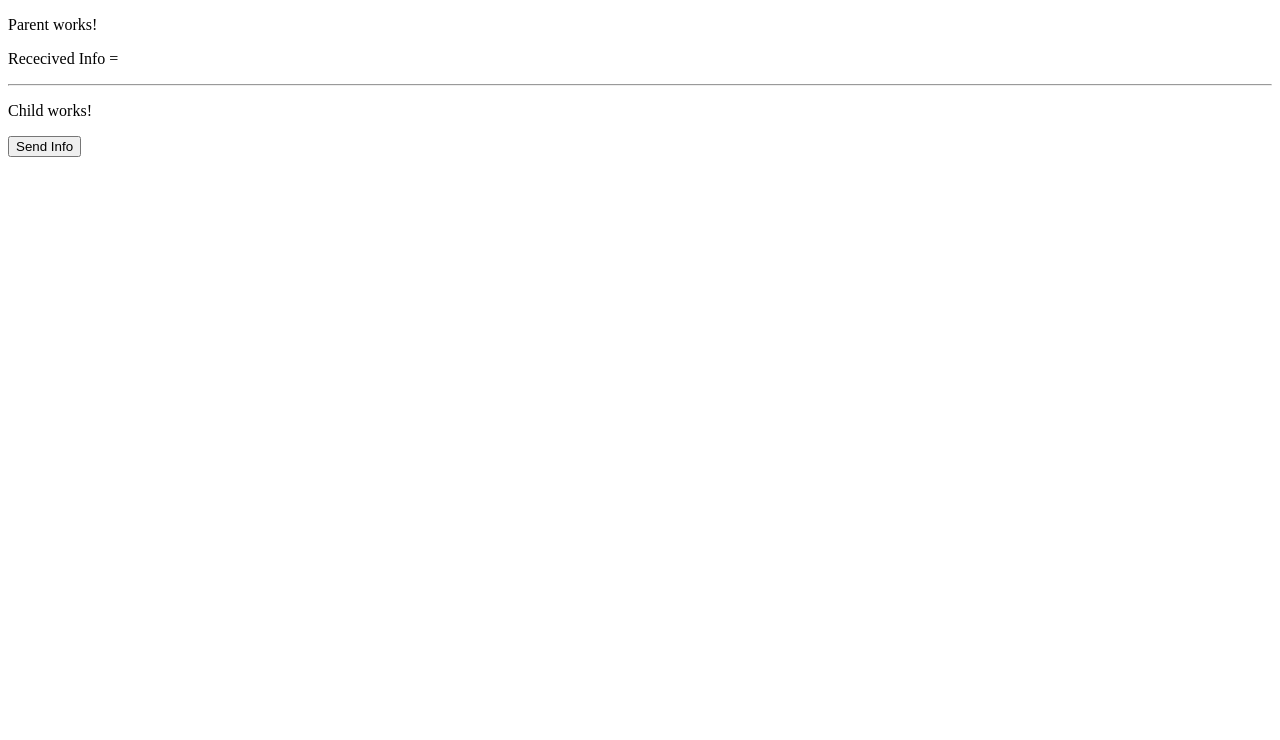
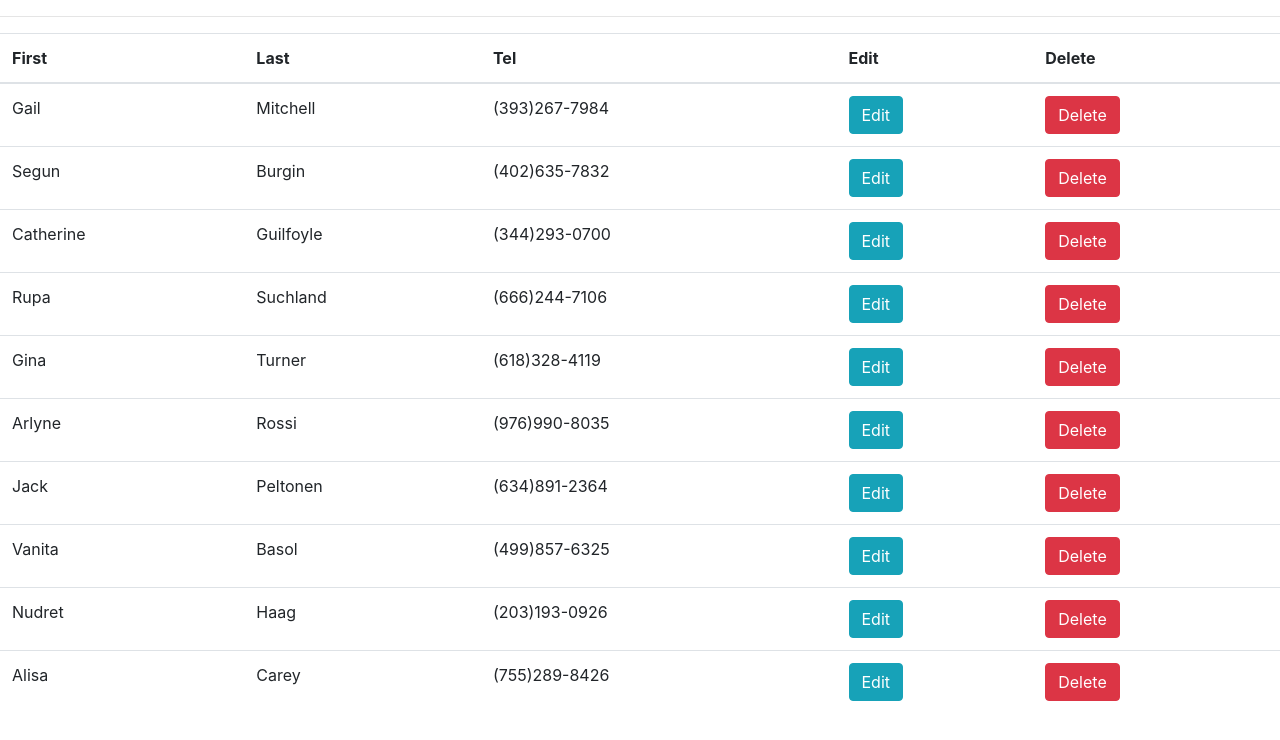
Before and after one commit to vmurali100/anjali, an Angular app in the folder angular-app1/: page / in a window 1280 px wide. Shown: the top 740 px of the page. Built offline with nearby package versions, Linux system fonts and the light colour scheme.

Commit message:
From Child to Parent

```diff
--- /dev/null
+++ b/angular-app1/src/app/Components/child/child.component.html
@@ -0,0 +1,22 @@
+
+<table class="table">
+  <thead>
+    <tr>
+      <th scope="col">First</th>
+      <th scope="col">Last</th>
+      <th scope="col">Tel</th>
+      <th>Edit</th>
+      <th>Delete</th>
+    </tr>
+  </thead>
+  <tbody>
+   <tr *ngFor="let student of students;let i=index">
+     <td>{{student.fname}}</td>
+     <td>{{student.lname}}</td>
+     <td>{{student.tel}}</td>
+    <td><button class="btn btn-info" (click)="getStudent(student)">Edit</button></td>
+    <td><button class="btn btn-danger" (click)="deleteStudent(i)">Delete</button></td>
+
+   </tr>
+  </tbody>
+</table>
--- /dev/null
+++ b/angular-app1/src/app/Components/child/child.component.ts
@@ -0,0 +1,119 @@
+import { Component, OnInit, Input, Output,EventEmitter } from '@angular/core';
+
+@Component({
+  selector: 'app-child',
+  templateUrl: './child.component.html',
+  styleUrls: ['./child.component.css']
+})
+export class ChildComponent implements OnInit {
+
+  students= allStudents;
+
+  @Output() sendinfo = new EventEmitter();
+  constructor() { }
+
+  ngOnInit() {
+  }
+
+  getStudent(student){
+    console.log(this.sendinfo)
+    this.sendinfo.emit(student)
+  }
+  deleteStudent(i){
+    this.students.splice(i,1)
+  }
+}
+
+
+const allStudents = [
+  {
+      "fname": "Gail",
+      "lname": "Mitchell",
+      "tel": "(393)267-7984",
+      "address": "4230 Eros Ct",
+      "city": "Rawlins",
+      "state": "DC",
+      "zip": 11188
+  },
+  {
+      "fname": "Segun",
+      "lname": "Burgin",
+      "tel": "(402)635-7832",
+      "address": "5705 Dui Ln",
+      "city": "Wrentham",
+      "state": "TX",
+      "zip": 91905
+  },
+  {
+      "fname": "Catherine",
+      "lname": "Guilfoyle",
+      "tel": "(344)293-0700",
+      "address": "3285 Curabitur Ct",
+      "city": "Warsaw",
+      "state": "SC",
+      "zip": 93491
+  },
+  {
+      "fname": "Rupa",
+      "lname": "Suchland",
+      "tel": "(666)244-7106",
+      "address": "249 Tortor Ave",
+      "city": "Boston",
+      "state": "ID",
+      "zip": 87713
+  },
+  {
+      "fname": "Gina",
+      "lname": "Turner",
+      "tel": "(618)328-4119",
+      "address": "7294 Amet Rd",
+      "city": "Hartford",
+      "state": "OH",
+      "zip": 81063
+  },
+  {
+      "fname": "Arlyne",
+      "lname": "Rossi",
+      "tel": "(976)990-8035",
+      "address": "8451 Velit Ave",
+      "city": "Larimore",
+      "state": "NY",
+      "zip": 60733
+  },
+  {
+      "fname": "Jack",
+      "lname": "Peltonen",
+      "tel": "(634)891-2364",
+      "address": "2556 Sit Ave",
+      "city": "Fort Campbell",
+      "state": "WV",
+      "zip": 98156
+  },
+  {
+      "fname": "Vanita",
+      "lname": "Basol",
+      "tel": "(499)857-6325",
+      "address": "1968 Orci Ct",
+      "city": "Marin",
+      "state": "SC",
+      "zip": 23873
+  },
+  {
+      "fname": "Nudret",
+      "lname": "Haag",
+      "tel": "(203)193-0926",
+      "address": "102 Tortor Dr",
+      "city": "Wabash",
+      "state": "AL",
+      "zip": 27719
+  },
+  {
+      "fname": "Alisa",
+      "lname": "Carey",
+      "tel": "(755)289-8426",
+      "address": "7720 Massa Ave",
+      "city": "Sun Prairie",
+      "state": "NJ",
+      "zip": 76898
+  }
+]
--- /dev/null
+++ b/angular-app1/src/app/Components/parent/parent.component.html
@@ -0,0 +1,20 @@
+<table border="1" *ngIf="person">
+  <tr>
+    <th>First Name</th><td>{{person.fname}}</td>
+  </tr>
+  <tr>
+    <th>Last Name</th><td>{{person.lname}}</td>
+  </tr>
+  <tr>
+    <th>Tel</th><td>{{person.tel}}</td>
+  </tr>
+  <tr>
+    <th>Address</th><td>{{person.address}}</td>
+  </tr>
+  <tr>
+    <th>City</th><td>{{person.city}}</td>
+  </tr>
+</table>
+<hr>
+
+<app-child (sendinfo)="receiveData($event)"></app-child>
--- /dev/null
+++ b/angular-app1/src/app/Components/parent/parent.component.ts
@@ -0,0 +1,22 @@
+import { Component, OnInit } from '@angular/core';
+
+@Component({
+  selector: 'app-parent',
+  templateUrl: './parent.component.html',
+  styleUrls: ['./parent.component.css']
+})
+export class ParentComponent implements OnInit {
+
+
+person;
+  constructor() { }
+
+  ngOnInit() {
+  }
+
+  receiveData(event){
+    console.log(event)
+    this.person=event
+  }
+
+}
--- a/angular-app1/src/app/app.component.html
+++ b/angular-app1/src/app/app.component.html
@@ -1,15 +1 @@
-<!-- Sibling Compoents -->
-<!-- <app-comp1></app-comp1> -->
-<!-- <hr>
-<app-comp2></app-comp2> -->
-
-
-<!--
-Comp1 is Parent
-Comp2 is Child -->
-<!-- <app-comp1>
-
-</app-comp1> -->
-<!-- <app-comp3></app-comp3> -->
-
-<app-comp5></app-comp5>
+<app-parent></app-parent>
--- a/angular-app1/src/app/app.module.ts
+++ b/angular-app1/src/app/app.module.ts
@@ -9,6 +9,8 @@ import { Comp3Component } from './Components/comp3/comp3.component';
 import { Comp4Component } from './Components/comp4/comp4.component';
 import { Comp5Component } from './Components/comp5/comp5.component';
 import { Comp6Component } from './Components/comp6/comp6.component';
+import { ParentComponent } from './Components/parent/parent.component';
+import { ChildComponent } from './Components/child/child.component';
 
 @NgModule({
   declarations: [
@@ -19,7 +21,9 @@ import { Comp6Component } from './Components/comp6/comp6.component';
     Comp3Component,
     Comp4Component,
     Comp5Component,
-    Comp6Component
+    Comp6Component,
+    ParentComponent,
+    ChildComponent
   ],
   imports: [
     BrowserModule
--- a/angular-app1/src/index.html
+++ b/angular-app1/src/index.html
@@ -4,7 +4,7 @@
   <meta charset="utf-8">
   <title>AngularApp1</title>
   <base href="/">
-
+  <link rel="stylesheet" href="https://stackpath.bootstrapcdn.com/bootstrap/4.1.3/css/bootstrap.min.css" integrity="sha384-MCw98/SFnGE8fJT3GXwEOngsV7Zt27NXFoaoApmYm81iuXoPkFOJwJ8ERdknLPMO" crossorigin="anonymous">
   <meta name="viewport" content="width=device-width, initial-scale=1">
   <link rel="icon" type="image/x-icon" href="favicon.ico">
 </head>
```
Also changed, not shown: angular-app1/src/app/Components/child/child.component.css (added), angular-app1/src/app/Components/parent/parent.component.css (added), 2 other files (tests, documents, lock files or other folders).
